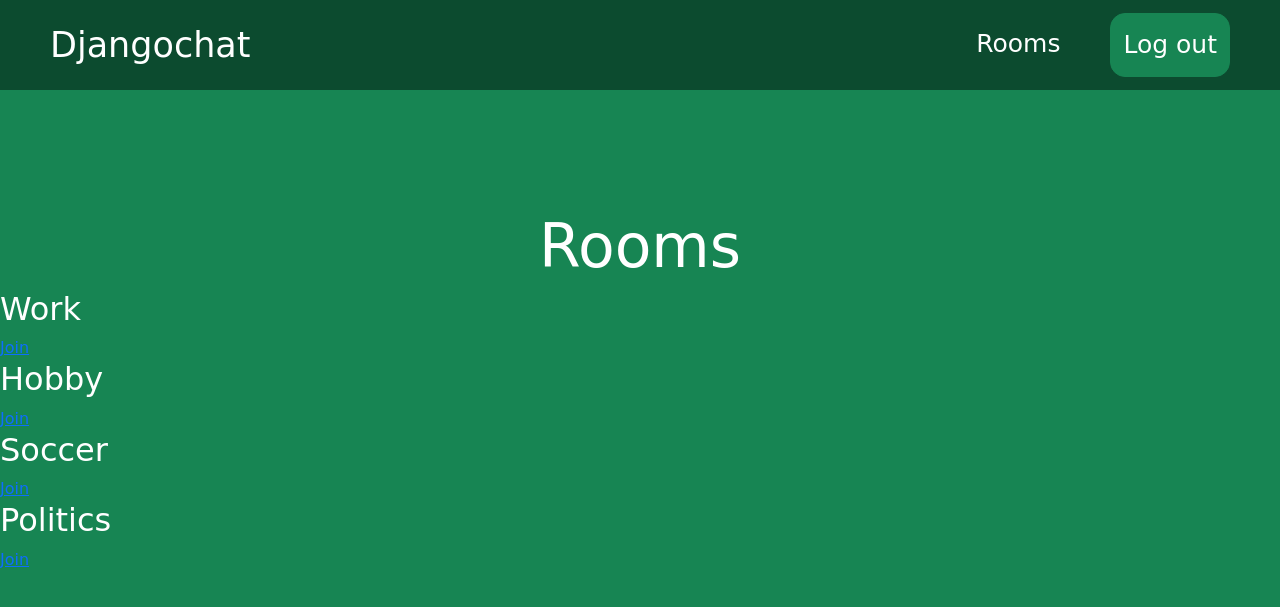
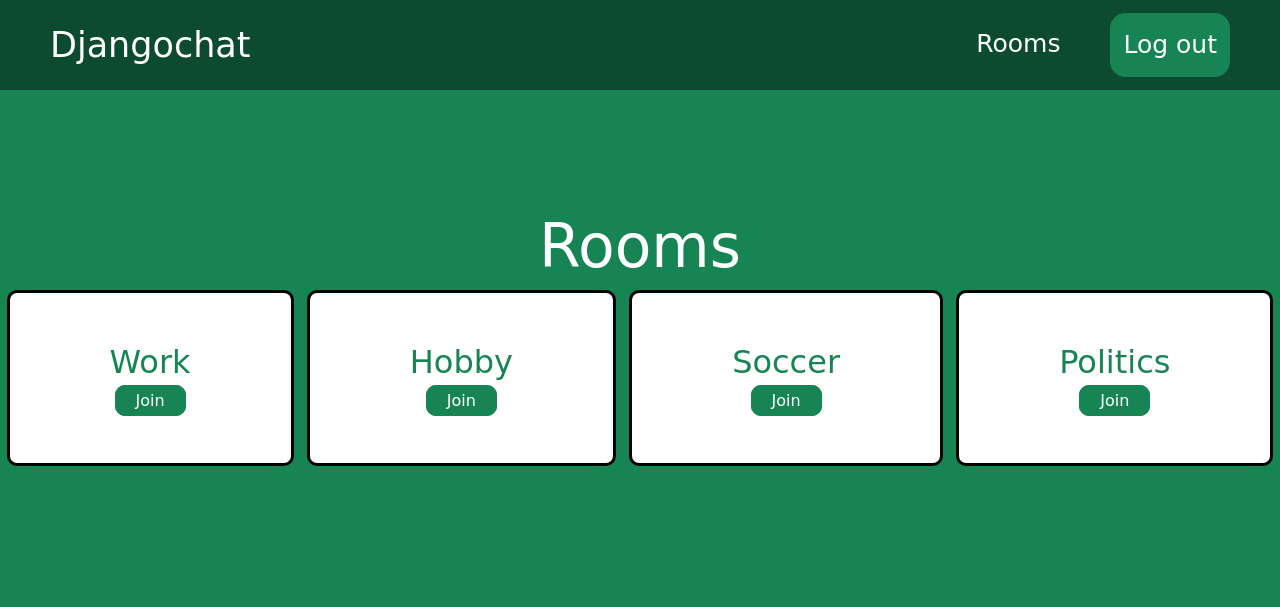
Before and after one commit to AndredeQueirozPatrinicola/DjangoChatApp, a Django app: page /rooms/ in a window 1280 px wide. Shown: the top 607 px of the page. Run offline with Django 4.2, Linux system fonts and the light colour scheme; a user stored in the database is signed in; data comes from the database, SQL or seed files in the repository; both versions use the stored data as it was after the commit.

Commit message:
Improving rooms template

```diff
--- a/core/templates/rooms.html
+++ b/core/templates/rooms.html
@@ -9,13 +9,13 @@
     <h1 class="logo-main">Rooms</h1>
 </div>
 
-<div class="d-flex flex-wrap align-items-center rooms">
+<div class="d-flex flex-wrap align-items-center justify-content-around rooms">
     {% for room in rooms %}
-        <div class="rooms card-body">
-            <div>
+        <div class="rooms">
+            <div class="room-display">
                 <h2>{{ room.name }}</h2>
 
-                <a href="{% url 'room' room.slug %}">Join</a>
+                <a href="{% url 'room' room.slug %}" class="join-button">Join</a>
             </div>
         </div>
     {% endfor %}
--- a/static/css/styles.css
+++ b/static/css/styles.css
@@ -75,6 +75,35 @@ div form .signup-button{
 }
 
 .rooms{
-    width: 100%;
     color:#fff;
 }
+
+.room-display{
+    border: 3px solid black;
+    text-align: center;
+    padding: 50px 100px;
+    border-radius: 10px;
+    background: #fff;
+    color: #178553;
+    text-decoration: none;
+    margin-bottom: 5px;
+}
+
+.join-button{
+    text-decoration: none;
+    color: #fff;
+    border: 1px solid #178553;
+    padding: 5px 20px;
+    border-radius: 10px;
+    background-color: #178553;
+}
+
+.join-button:hover{
+    text-decoration: none;
+    color: rgb(190, 190, 190);
+    border: 1px solid #178553;
+    padding: 5px 20px;
+    border-radius: 10px;
+    background-color: #178553;
+    font-size: 17px;
+}
```
Also changed, not shown: db.sqlite3.
